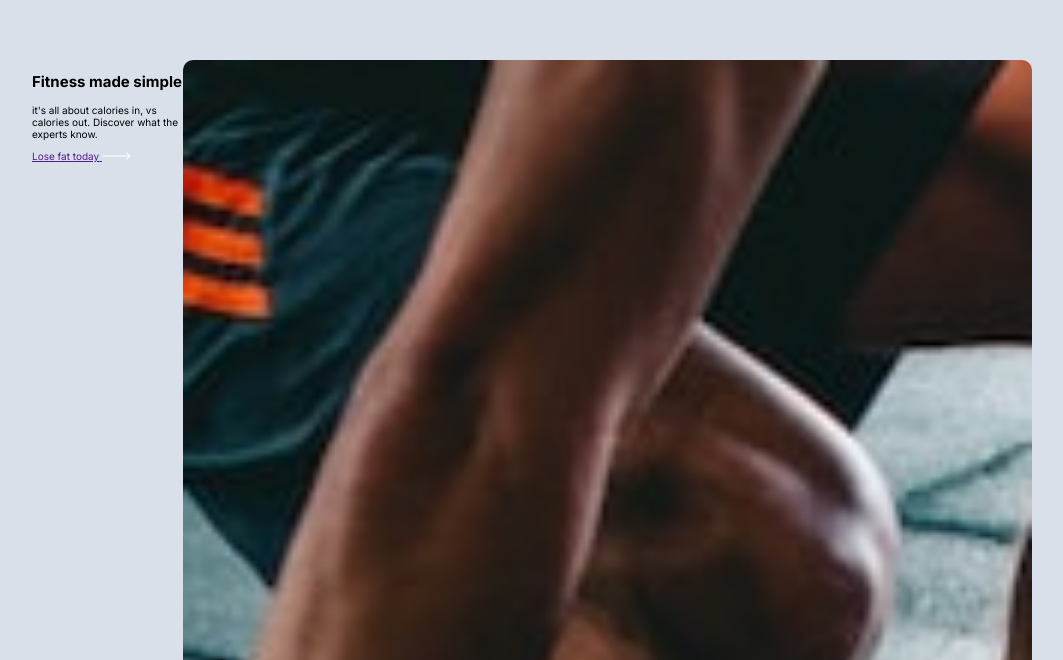
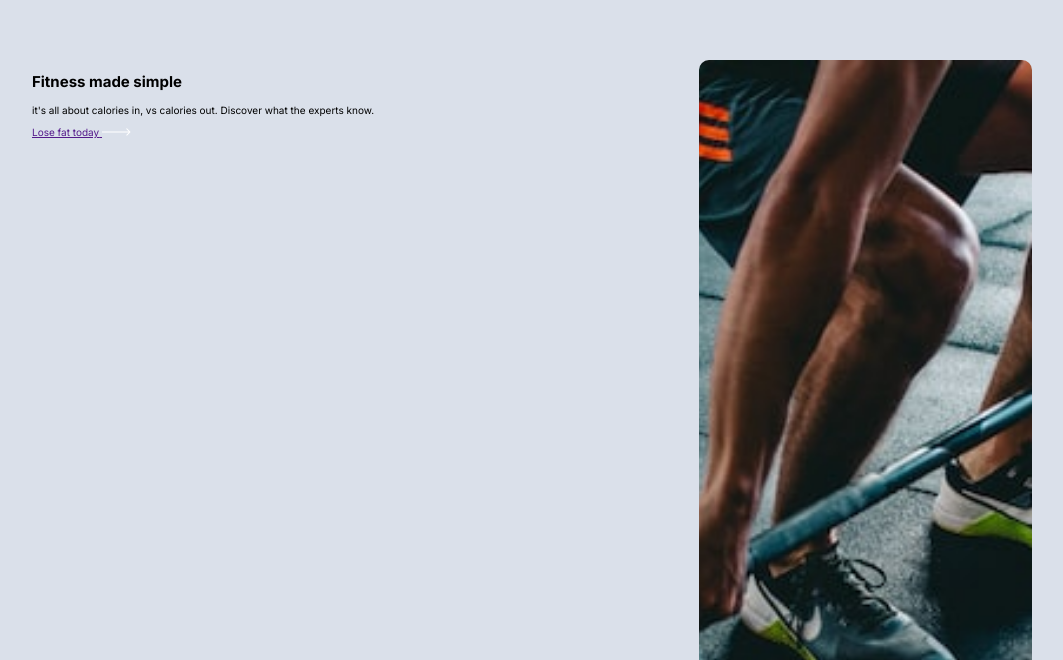
Before and after one commit to MuhammadTurkmen/Fitness-Blip, a plain HTML site: page index.html in a window 1280 px wide. Shown: the part 140-800 px from the top of the page, without its empty margins (108-1171 px from the left). Drawn offline with Linux system fonts and the light colour scheme.

Commit message:
adding flex in css

```diff
--- a/css/main.css
+++ b/css/main.css
@@ -21,3 +21,11 @@ section {
     width: 1000px;
     margin: 20em auto;
 }
+
+.leftcol {
+    flex: 2;
+}
+
+.rightcol {
+    flex: 1;
+}
```
